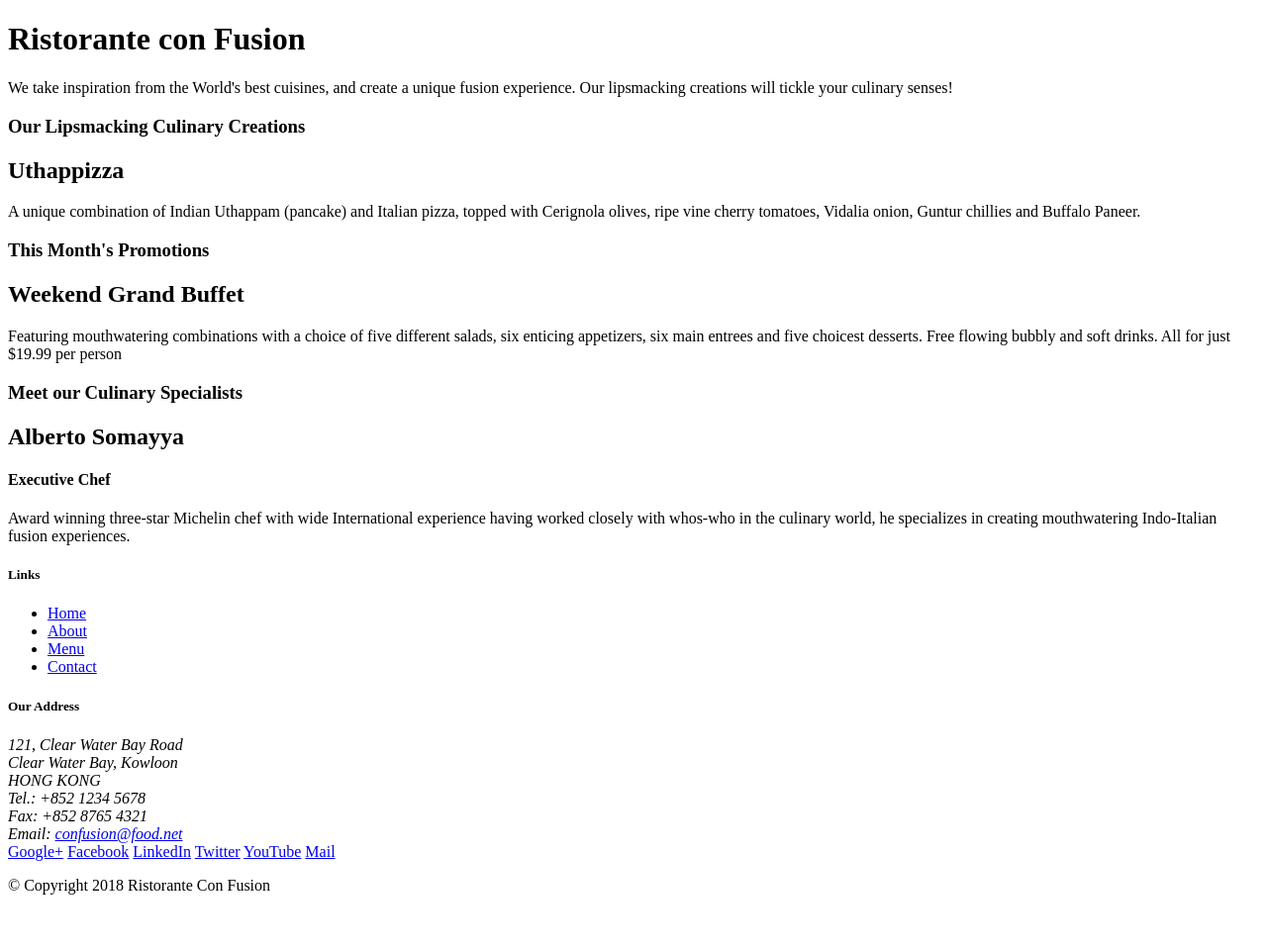
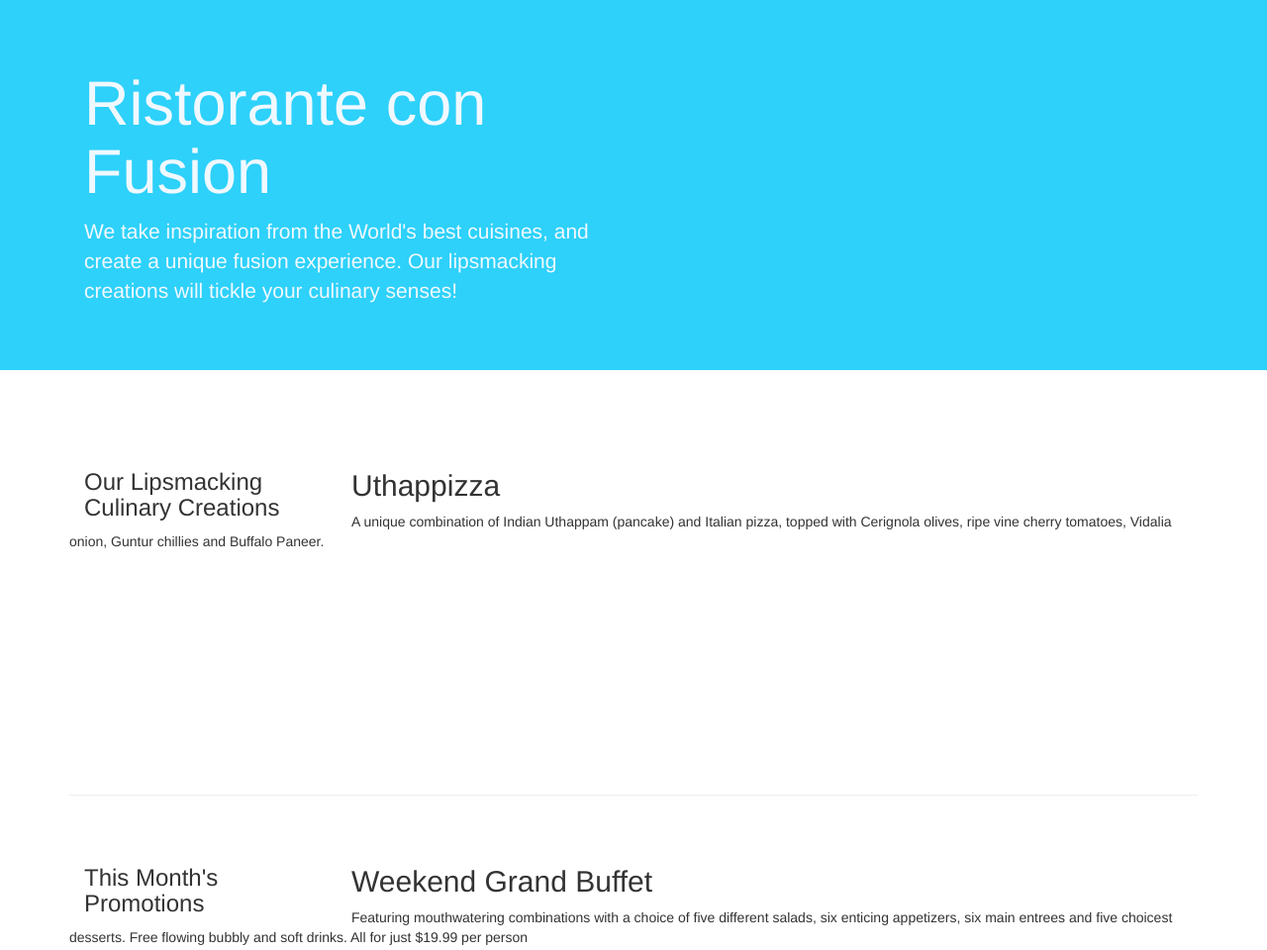
Before and after one commit to mzafar1999/coursera, a website: page index.html in a window 1280 px wide. Shown: the top 960 px of the page at 99% size. Before the commit the page ends 920 px from the top, so only its background shows below. Drawn offline with nearby package versions, Linux system fonts and the light colour scheme.

Commit message:
Week1 Commit
MuhammadZafar

Co-Authored-By: mzhayatzada <mzhayatzada@users.noreply.github.com>

```diff
--- /dev/null
+++ b/css/styles.css
@@ -0,0 +1,30 @@
+.row-header{
+    margin: 0px;
+    padding: 0px;
+}
+
+.row-content{
+    margin: 0px auto;
+    padding: 50px 0px 50px 0px;
+    border-bottom: 1px ridge;
+    min-height: 400px;
+}
+
+.footer {
+    background-color: #87fccb;
+    margin: 0px auto;
+    padding: 20px 0px 20px 0px;
+
+}
+
+.jumbotron{
+    color: aliceblue;
+    background: rgb(45, 209, 250);
+    padding: 50px;
+}
+
+.address {
+    font-size: 80%;
+    margin:0px;
+    color: black;
+}
--- a/index.html
+++ b/index.html
@@ -2,51 +2,59 @@
 <html lang="en">
 
 <head>
+     <!-- Required meta tags always come first -->
+     <meta charset="utf-8">
+     <meta name="viewport" content="width=device-width, initial-scale=1, shrink-to-fit=no">
+     <meta http-equiv="x-ua-compatible" content="ie=edge">
+
+     <!-- Bootstrap CSS -->
+     <link rel="stylesheet" href="node_modules/bootstrap/dist/css/bootstrap.min.css">
+     <link rel="stylesheet" href="css/styles.css">
     <title>Ristorante Con Fusion</title>
 </head>
 
 <body>
 
-    <header>
-        <div>
-            <div>
-                <div>
+    <header class="jumbotron ">
+        <div class="container">
+            <div class="row row-header">
+                <div class="col-12  col-sm-6">
                     <h1>Ristorante con Fusion</h1>
                     <p>We take inspiration from the World's best cuisines, and create a unique fusion experience. Our lipsmacking creations will tickle your culinary senses!</p>
                 </div>
-                <div>
+                <div class="col-12 col-sm">
                 </div>
             </div>
         </div>
     </header>
 
-    <div>
-        <div>
-            <div>
+    <div class="container">
+        <div class="row row-content align-items-center">
+            <div class="col-12 col-sm-4 col-md-3 order-sm-last ">
                 <h3>Our Lipsmacking Culinary Creations</h3>
             </div>
-            <div>
+            <div class="col col-sm col-md order-sm-first">
                 <h2>Uthappizza</h2>
                 <p>A unique combination of Indian Uthappam (pancake) and Italian pizza, topped with Cerignola olives, ripe vine cherry tomatoes, Vidalia onion, Guntur chillies and Buffalo Paneer.</p>
             </div>
         </div>
 
 
-        <div>
-            <div>
+        <div class="row row-content align-items-center">
+            <div class="col-12 col-sm-4 col-md-3">
                 <h3>This Month's Promotions</h3>
             </div>
-            <div>
+            <div class="col col-sm col-md">
                 <h2>Weekend Grand Buffet</h2>
                 <p>Featuring mouthwatering combinations with a choice of five different salads, six enticing appetizers, six main entrees and five choicest desserts. Free flowing bubbly and soft drinks. All for just $19.99 per person </p>
             </div>
         </div>
 
-        <div>
-            <div>
+        <div class="row row-content align-items-center">
+            <div class="col-12 col-sm-4 col-md-3 order-sm-last">
                 <h3>Meet our Culinary Specialists</h3>
             </div>
-            <div>
+            <div class="col col-sm col-md order-sm-first">
                 <h2>Alberto Somayya</h2>
                 <h4>Executive Chef</h4>
                 <p>Award winning three-star Michelin chef with wide International experience having worked closely with whos-who in the culinary world, he specializes in creating mouthwatering Indo-Italian fusion experiences. </p>
@@ -54,21 +62,21 @@
         </div>
     </div>
 
-    <footer>
-        <div>
-            <div>
-                <div>
+    <footer class="footer">
+        <div class="container">
+            <div class="row ">
+                <div class="col-4 col-sm-2 offset-1">
                     <h5>Links</h5>
-                    <ul>
+                    <ul class="list-unstyled">
                         <li><a href="#">Home</a></li>
                         <li><a href="#">About</a></li>
                         <li><a href="#">Menu</a></li>
                         <li><a href="#">Contact</a></li>
                     </ul>
                 </div>
-                <div>
+                <div class="col-7  col-sm-5">
                     <h5>Our Address</h5>
-                    <address>
+                    <address class="address">
 		              121, Clear Water Bay Road<br>
 		              Clear Water Bay, Kowloon<br>
 		              HONG KONG<br>
@@ -76,9 +84,9 @@
 		              Fax: +852 8765 4321<br>
 		              Email: <a href="mailto:confusion@food.net">confusion@food.net</a>
 		           </address>
-                </div>
-                <div>
-                    <div>
+                </div >
+                <div class="col-12 col-sm-4 align-self-center" >
+                    <div class="text-center">
                         <a href="http://google.com/+">Google+</a>
                         <a href="http://www.facebook.com/profile.php?id=">Facebook</a>
                         <a href="http://www.linkedin.com/in/">LinkedIn</a>
@@ -88,13 +96,17 @@
                     </div>
                 </div>
            </div>
-           <div>
-                <div>
+           <div class="row justify-content-center ">
+                <div class="col-auto ">
                     <p>© Copyright 2018 Ristorante Con Fusion</p>
                 </div>
            </div>
         </div>
     </footer>
+<!-- jQuery first, then Popper.js, then Bootstrap JS. -->
+<script src="node_modules/jquery/dist/jquery.slim.min.js"></script>
+<script src="node_modules/popper.js/dist/umd/popper.min.js"></script>
+<script src="node_modules/bootstrap/dist/js/bootstrap.min.js"></script>
 
 </body>
 
```
